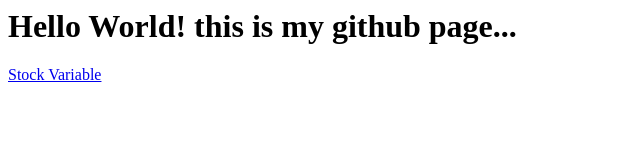
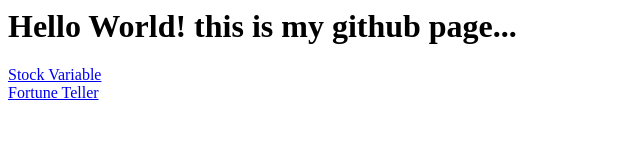
Before and after one commit to zuho1996/ms186878.github.io, a plain HTML site: page index.html in a window 1280 px wide. Shown: the whole page, without its empty margins (0-640 px from the left). Drawn offline with Linux system fonts and the light colour scheme.

Commit message:
Update index.html

```diff
--- a/index.html
+++ b/index.html
@@ -6,6 +6,6 @@
    <body>
  <h1>Hello World! this is my github page...</h1>
 <a href="unit04/stockvariable.html">Stock Variable</a> <br>
-
+ <a href="unit05/fortuneteller.html">Fortune Teller</a> <br>
    </body>
 </html>
```
